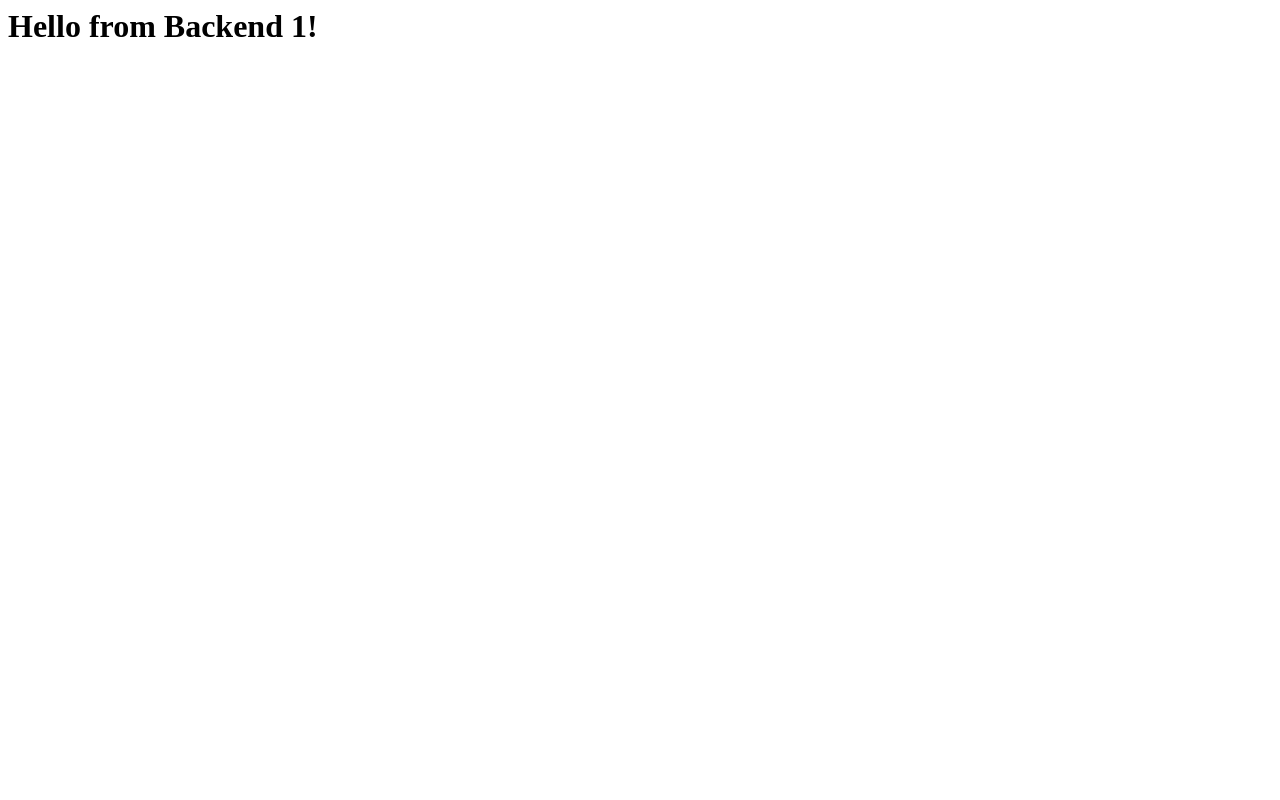
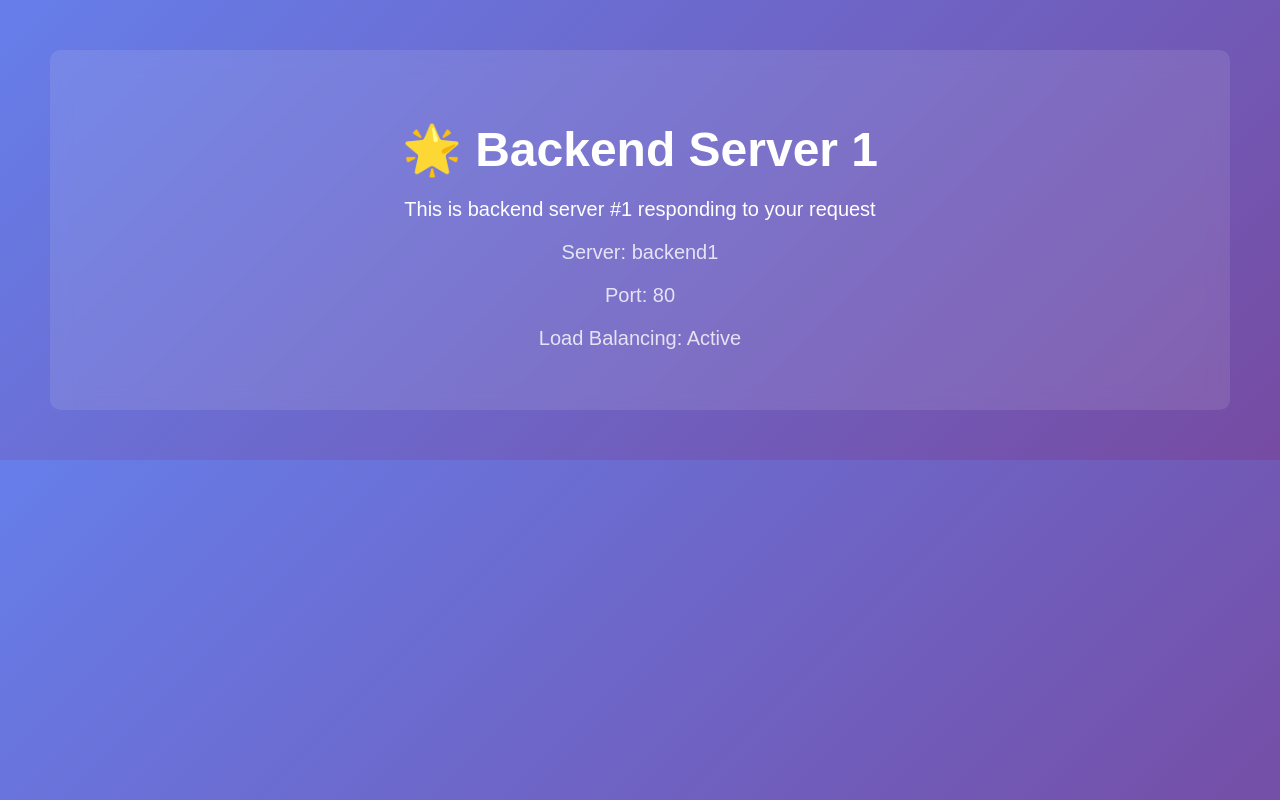
Before and after one commit to rohitdhiman1/docker-proxy-lab, a plain HTML site: page backend1/index.html in a window 1280 px wide. Drawn offline with Linux system fonts and the light colour scheme.

Commit message:
update backend stack

```diff
--- a/backend1/index.html
+++ b/backend1/index.html
@@ -1,6 +1,35 @@
+<!DOCTYPE html>
 <html>
-  <head><title>Backend 1</title></head>
-  <body>
-    <h1>Hello from Backend 1!</h1>
-  </body>
+<head>
+    <title>Backend 1</title>
+    <style>
+        body {
+            font-family: Arial, sans-serif;
+            margin: 50px;
+            background: linear-gradient(135deg, #667eea 0%, #764ba2 100%);
+            color: white;
+            text-align: center;
+        }
+        .container {
+            background: rgba(255, 255, 255, 0.1);
+            padding: 40px;
+            border-radius: 10px;
+            backdrop-filter: blur(10px);
+        }
+        h1 { font-size: 48px; margin-bottom: 20px; }
+        p { font-size: 20px; }
+        .info { margin-top: 20px; font-size: 16px; opacity: 0.8; }
+    </style>
+</head>
+<body>
+    <div class="container">
+        <h1>🌟 Backend Server 1</h1>
+        <p>This is backend server #1 responding to your request</p>
+        <div class="info">
+            <p>Server: backend1</p>
+            <p>Port: 80</p>
+            <p>Load Balancing: Active</p>
+        </div>
+    </div>
+</body>
 </html>
```
Also changed, not shown: backend2/index.html (+33 -4 lines).
